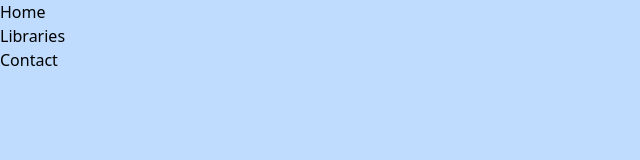
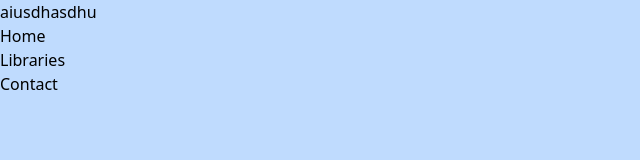
Before and after one commit to FranSfw/Francisco, a website: page templates/index.html in a window 1280 px wide. Shown: the whole page, without its empty margins (0-640 px from the left). Drawn offline with nearby package versions, Linux system fonts and the light colour scheme.

Commit message:
renamed:    templates/home.html -> templates/index.html

```diff
--- a/templates/home.html
+++ b/templates/index.html
@@ -12,7 +12,7 @@
 <body class="bg-blue-200 ">
     <header>
         <div>
-
+            aiusdhasdhu
         </div>
         <div>
             <nav>
```
